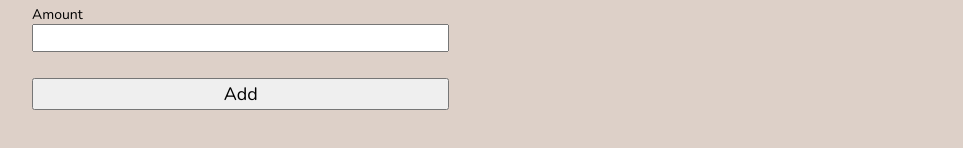
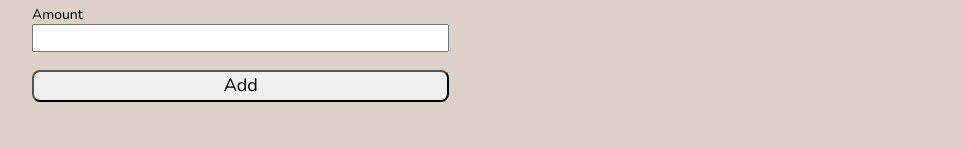
Before and after one commit to 4Aanand/ExpenseTracker_react, a React (Vite) app: page / in a window 1280 px wide. Shown: the part 290-438 px from the top of the page, without its empty margins (158-1121 px from the left). Built offline with nearby package versions, Linux system fonts and the light colour scheme.

Commit message:
tablefix

```diff
--- a/src/App.css
+++ b/src/App.css
@@ -57,6 +57,7 @@ h1 {
     border-collapse: collapse;
      align-self: flex-start;
      cursor: pointer;
+     height: auto;
 }
 
 .expense-table select {
@@ -132,6 +133,10 @@ h1 {
     font-size: 18px;
     font-family: inherit;
     margin-top: 8px;
+        border-radius: 8px;
+    text-align: center;
+    display: flex;
+    justify-content: center;
 }
 
 .context-menu {
--- a/src/components/ExpenseForm.jsx
+++ b/src/components/ExpenseForm.jsx
@@ -119,7 +119,7 @@ export default function ExpenseForm({
         name="category"
         value={expense.category}
         onChange={handleChange}
-        options={["Grocery", "Clothes", "Bills", "Education", "Medicine"]}
+        options={["Grocery", "Clothes", "Bills", "Education", "Medicine","Others"]}
         defaultOption="Select Category"
         error={errors.category}
       />
--- a/src/components/ExpenseTable.jsx
+++ b/src/components/ExpenseTable.jsx
@@ -85,6 +85,7 @@ export default function ExpenseTable({
                 <option value="bills">Bills</option>
                 <option value="education">Education</option>
                 <option value="medicine">Medicine</option>
+                <option value="others">Others</option>
               </select>
             </th>
             <th className="amount-column">
```
